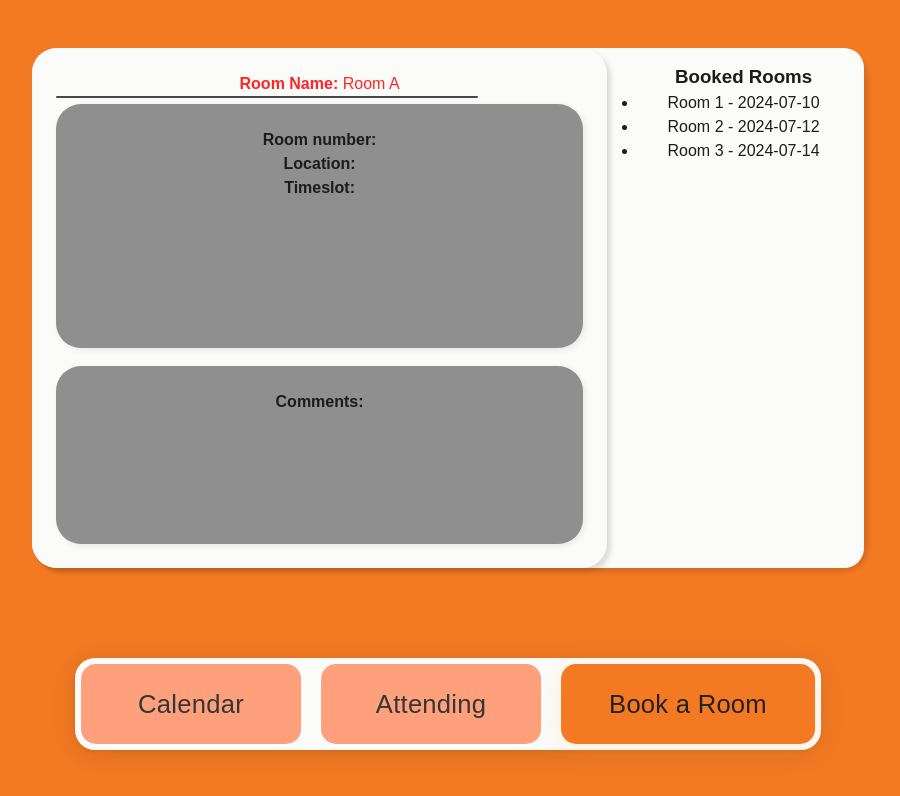
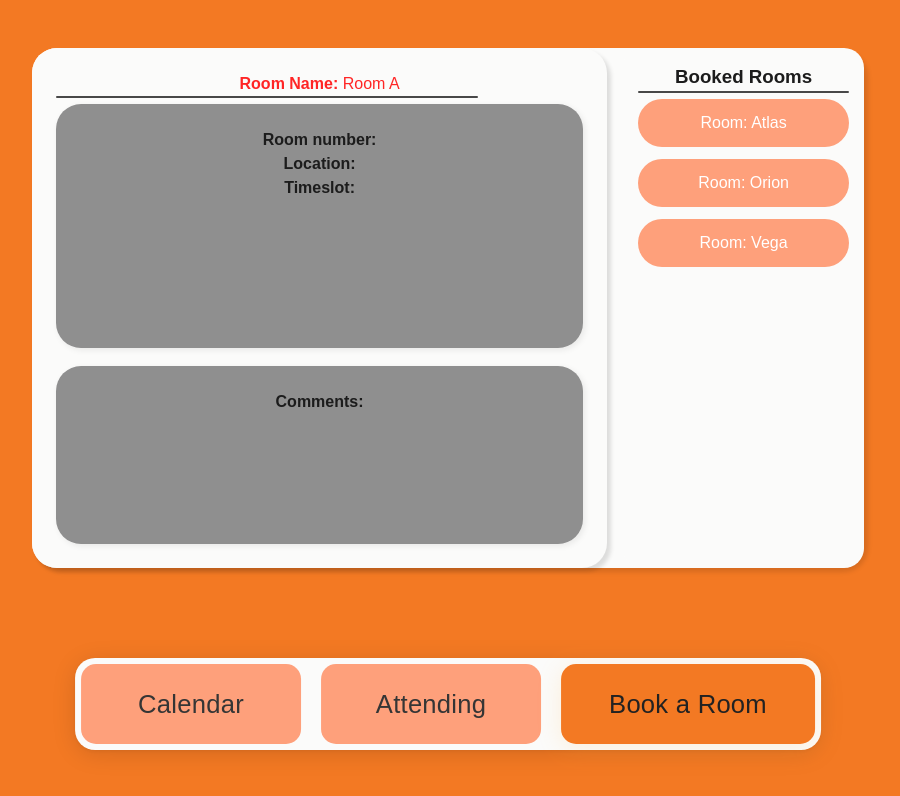
Before and after one commit to ItsADanny/HR.WebDev-CalendarApp, a React (Vite) app in the folder OCalendar/: page /book-a-room in a window 1280 px wide. Shown: the top 796 px of the page, without its empty margins (192-1092 px from the left). Built offline with nearby package versions, Linux system fonts and the light colour scheme.

Commit message:
book room list updatte

```diff
--- /dev/null
+++ b/OCalendar/src/components/BookaRoomComp/BookRoomList.tsx
@@ -0,0 +1,16 @@
+function BookRoomList({ bookedRooms } : { bookedRooms: any[] }) {
+    return (
+        <div className="BookRoomList__container">
+            {bookedRooms.map((booking: any, index: number) => (
+                <div key={index} className="BookRoomList__item">
+                    <p>
+                        Room: {booking.roomName}
+                        {/* Booked By: {booking.bookedBy}
+                        Date: {booking.date} */}
+                    </p>
+                </div>
+            ))}
+        </div>
+    );
+}
+export default BookRoomList;
--- a/OCalendar/src/components/BookedRooms.tsx
+++ b/OCalendar/src/components/BookedRooms.tsx
@@ -1,12 +1,22 @@
+import '../stylesheets/BookedRooms.css';
+import BookRoomList from './BookaRoomComp/BookRoomList';
+
+const dummyBookedRooms = [
+  { id: '1', roomName: 'Atlas', roomNumber: 'A101', location: '1st floor', timeSlot: '09:00 - 10:00', bookedBy: 'Alice' },
+  { id: '2', roomName: 'Orion', roomNumber: 'B202', location: '2nd floor', timeSlot: '11:00 - 12:00', bookedBy: 'Bob' },
+  { id: '3', roomName: 'Vega', roomNumber: 'C303', location: '3rd floor', timeSlot: '14:00 - 15:00', bookedBy: 'Carol' },
+];
+
 function BookedRooms() {
     return (
         <div className="BookedRooms__container">
             <h3>Booked Rooms</h3>
-            <ul className="BookedRooms__list">
-                <li className="BookedRooms__item">Room 1 - 2024-07-10</li>
-                <li className="BookedRooms__item">Room 2 - 2024-07-12</li>
-                <li className="BookedRooms__item">Room 3 - 2024-07-14</li>
-            </ul>
+            <div className="BookedRooms__underline"></div>
+
+            {/** component to list booked rooms will go here */}
+            <BookRoomList bookedRooms={dummyBookedRooms} />
+
+
         </div>
     );
 }
--- /dev/null
+++ b/OCalendar/src/stylesheets/BookedRooms.css
@@ -0,0 +1,30 @@
+.BookedRooms__underline {
+    width: 100%;
+    height: 2px;
+    background: #111111c2;
+    border-radius: 1px; /* rounded edges */
+    margin-bottom: 6px;  /* Space under the underline */
+}
+
+.BookRoomList__container {
+    display: flex;
+    flex-direction: column;
+    gap: 12px;
+    max-height: 200px;
+    overflow-y: auto;
+    flex: 1;
+}
+
+.BookRoomList__item {
+    background: var(--OrangeCompany_LightOrange);
+    color: #ffffff;
+    border-radius: 9999px; /* I was lazy */
+    padding: 12px 24px;
+    cursor: pointer;
+    text-align: center;
+}
+
+.BookRoomList__item:hover,
+.BookRoomList__item:focus {
+    background: var(--OrangeCompany_Orange);
+}
```
